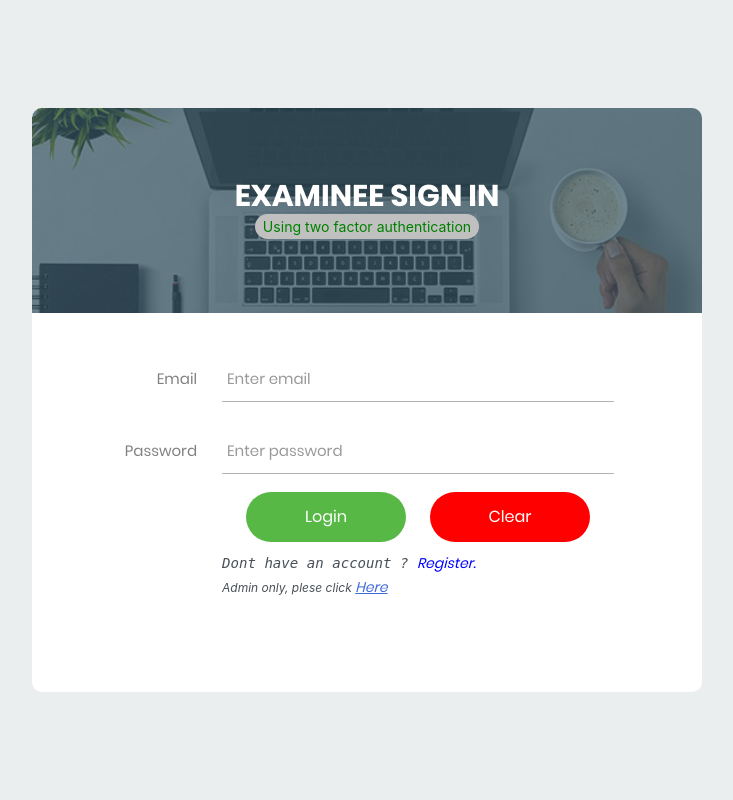
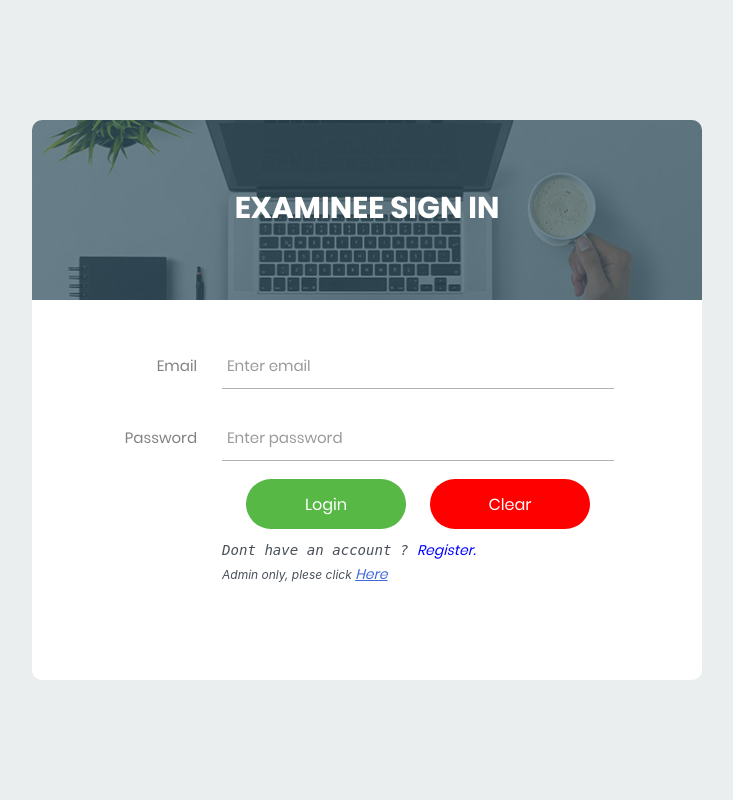
Before and after one commit to ajagabos007/online-assesment-platform, a PHP site: page / in a window 1280 px wide. Shown: the whole page, without its empty margins (273-1006 px from the left). Run offline with PHP 8.4, Linux system fonts and the light colour scheme; data comes from the database, SQL or seed files in the repository.

Commit message:
remove two factor auth

```diff
--- a/login-ui/index.php
+++ b/login-ui/index.php
@@ -25,7 +25,7 @@
 					<span class="login100-form-title-1">
 						Examinee Sign In
 					</span>
-					<span style="color:green; padding:2px 8px 2px 8px; text-align: center; background-color: #C0C0C0; border-radius: 20px;">Using two factor authentication</span>
+					<!-- <span style="color:green; padding:2px 8px 2px 8px; text-align: center; background-color: #C0C0C0; border-radius: 20px;">Using two factor authentication</span>					 -->
 				</div>
 				<?Php if(isset($_SESSION['error'])) { ?>
 					<div style="display: flex; justify-content:center; width:100%">
```
